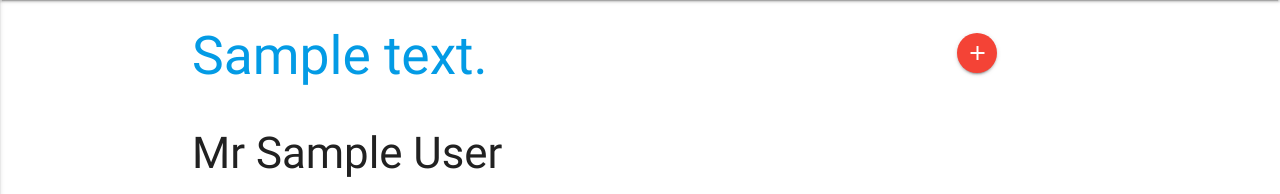
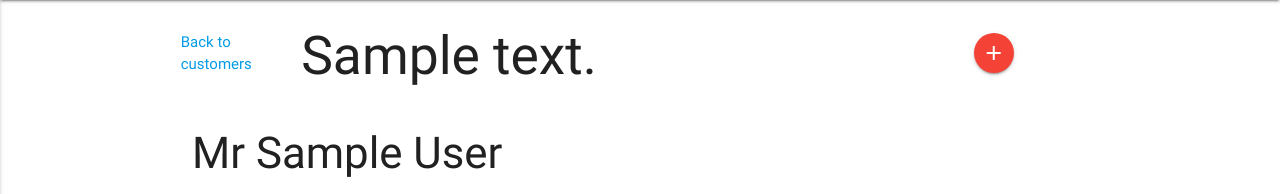
Before and after one commit to Code-Institute-Submissions/MWC_APP, a Django app: page /customers/1/jobs/ in a window 1280 px wide. Shown: the part 64-258 px from the top of the page. Run offline with Django 3.2, Linux system fonts and the light colour scheme; a user stored in the database is signed in; tables that the repository leaves empty hold one stand-in row (values such as "Sample post"); parts of the project's set-up code (start-up, migrations or seed data) failed here and were passed over; some libraries are stand-ins or nearby versions.

Commit message:
final commit customers

```diff
--- a/customers/templates/customer_job_list.html
+++ b/customers/templates/customer_job_list.html
@@ -4,8 +4,9 @@
 
 
     <div class="row valign-wrapper">
+            <a href={% url 'customers' %}>Back to customers</a>
             <div class="col s10">
-                <h2><a href={% url 'customers' %}>{{ customer.address_line_1 }}</a></h2>
+                <h2>{{ customer.address_line_1 }}</h2>
             </div>
             <div class="col s2">
                     <a href="!#" class="btn-floating btn-small waves-effect waves-light red"><i class="material-icons">add</i></a>
```
